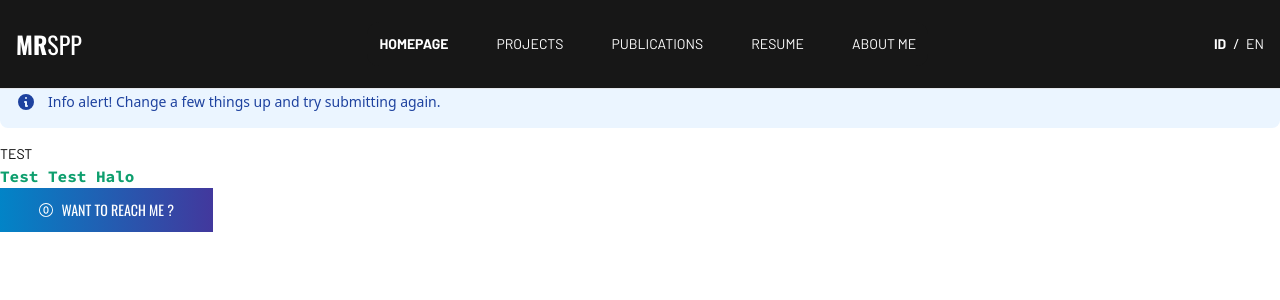
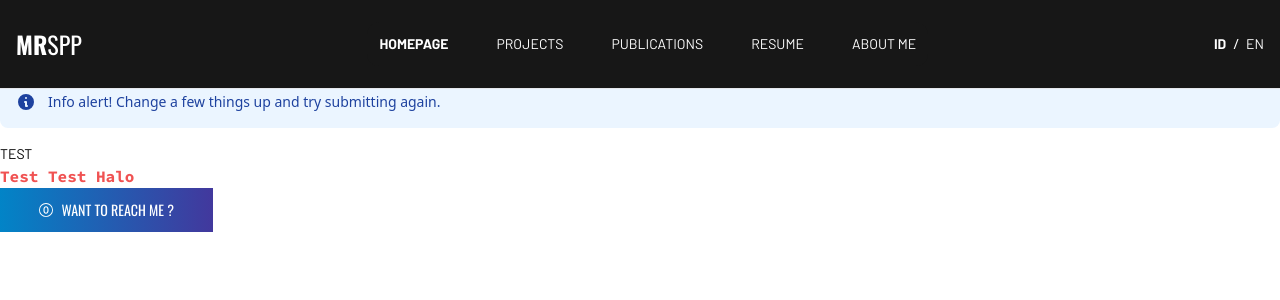
Before and after one commit to satrio-pamungkas/personal-website, a Next.js app: page / in a window 1280 px wide. Shown: the top 300 px of the page. Built offline with nearby package versions, Linux system fonts and the light colour scheme.

Commit message:
feat: update SubTitle component

```diff
--- a/src/atoms/SubTitle/SubTitle.tsx
+++ b/src/atoms/SubTitle/SubTitle.tsx
@@ -1,38 +1,5 @@
-interface ISubTitle {
-  children?: string
-  fontWeight?: string
-  fontColor?: string
-  fontSize?: string
-  textAlign?: string
-}
-
-const util = {
-  weight: (value: string) => {
-    return `font-${value}`;
-  },
-  align: (value: string) => {
-    return `text-${value}`;
-  },
-  size: (value: string) => {
-    return `text-${findResponsive(value)} md:text-${value}`;
-  }
-}
-
-const listSize = ['xs','sm','md','lg','xl','2xl','3xl','4xl'];
-
-const findResponsive = (value?: string) => {
-  let index: number = 0;
-  for(let idx=0; idx<listSize.length; idx++) {
-    if (listSize[idx] === value) {
-      index = idx;
-    }
-  }
-
-  if (index == 0) {
-    return listSize[index];
-  }
-  return listSize[index-1];
-}
+import { util } from "./SubTitle.util"
+import { ISubTitle } from "."
 
 export const SubTitle = ({
   children = "",
--- /dev/null
+++ b/src/atoms/SubTitle/SubTitle.util.ts
@@ -0,0 +1,31 @@
+const util = {
+  weight: (value: string) => {
+    return `font-${value}`;
+  },
+  align: (value: string) => {
+    return `text-${value}`;
+  },
+  size: (value: string) => {
+    return `text-${findResponsive(value)} md:text-${value}`;
+  }
+}
+
+const listSize = ['xs','sm','md','lg','xl','2xl','3xl','4xl'];
+
+const findResponsive = (value?: string) => {
+  let index: number = 0;
+  for(let idx=0; idx<listSize.length; idx++) {
+    if (listSize[idx] === value) {
+      index = idx;
+    }
+  }
+
+  if (index == 0) {
+    return listSize[index];
+  }
+  return listSize[index-1];
+}
+
+export {
+  util, listSize, findResponsive
+}
--- a/src/pages/index.tsx
+++ b/src/pages/index.tsx
@@ -59,7 +59,7 @@ export default function Home() {
         <Text fontColor="red-900">TEST</Text>
         <SubTitle
           fontWeight="bold"
-          fontColor="text-green-500"
+          fontColor="text-red-500"
           fontSize="2xl"
         >Test Test Halo</SubTitle>
         <div className="w-1/6">
--- a/tsconfig.json
+++ b/tsconfig.json
@@ -4,7 +4,9 @@
     "target": "es5",
     "lib": ["dom", "dom.iterable", "esnext"],
     "allowJs": true,
-    "skipLibCheck": true,
+    // You have to switch skipLibCheck toggle into true
+    // Do it everytime push to production or build
+    "skipLibCheck": false,
     "strict": true,
     "forceConsistentCasingInFileNames": true,
     "noEmit": true,
@@ -19,6 +21,6 @@
       "@/*": ["./src/*"]
     }
   },
-  "include": ["next-env.d.ts", "**/*.tsx"],
+  "include": ["next-env.d.ts", "**/*.ts", "**/*.tsx"],
   "exclude": ["node_modules"]
 }
```
Also changed, not shown: src/atoms/SubTitle/index.d.ts (added, +7 -0 lines), 2 other files (tests, documents, lock files or other folders).
